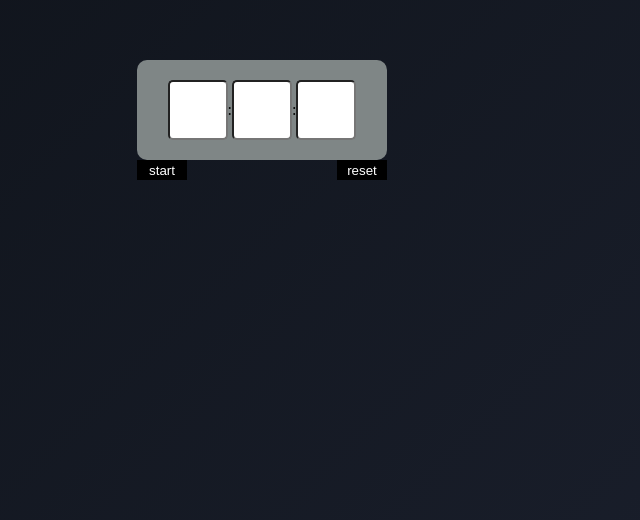
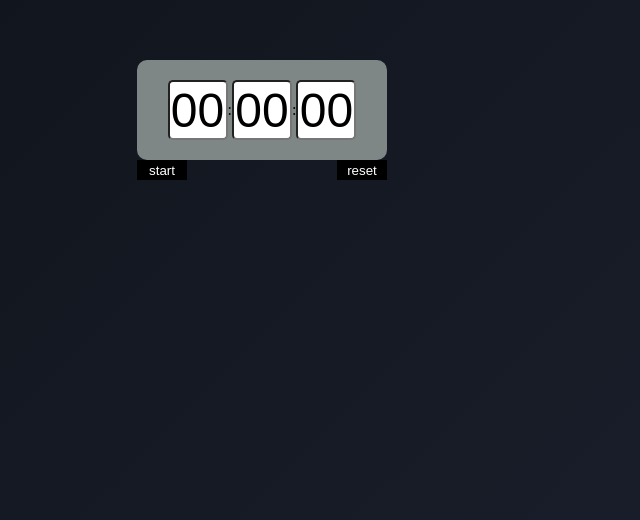
Before and after one commit to adebby973/timer, a plain HTML site: page setter.html in a window 1280 px wide. Shown: the part 280-800 px from the top of the page, without its empty margins (378-1018 px from the left). Drawn offline with Linux system fonts and the light colour scheme.

Commit message:
change html

```diff
--- a/setter.html
+++ b/setter.html
@@ -9,11 +9,11 @@
 <body>
    <div class="container">
      <div class="setter">
-        <input type="text" name="" id="hour">
+        <input type="text" name="" id="hour" value="00">
         <span>:</span>
-        <input type="text" name="" id="minute">
+        <input type="text" name="" id="minute"value="00" >
         <span>:</span>
-        <input type="text" name="" id="second">
+        <input type="text" name="" id="second" value="00">
 
     </div>
     <!-- <h2 id="timerdisplay">00:00:00</h2> -->
```
